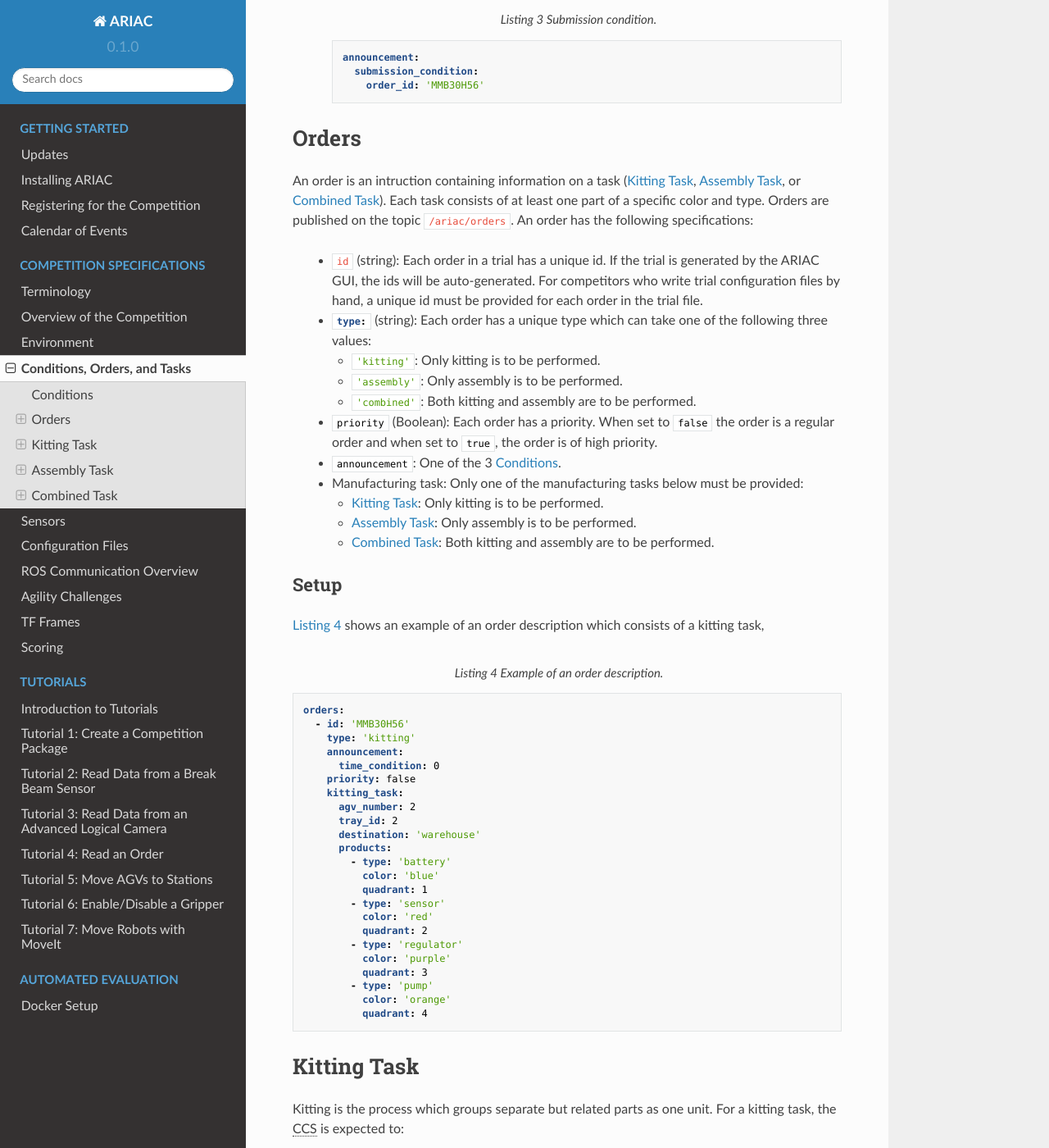
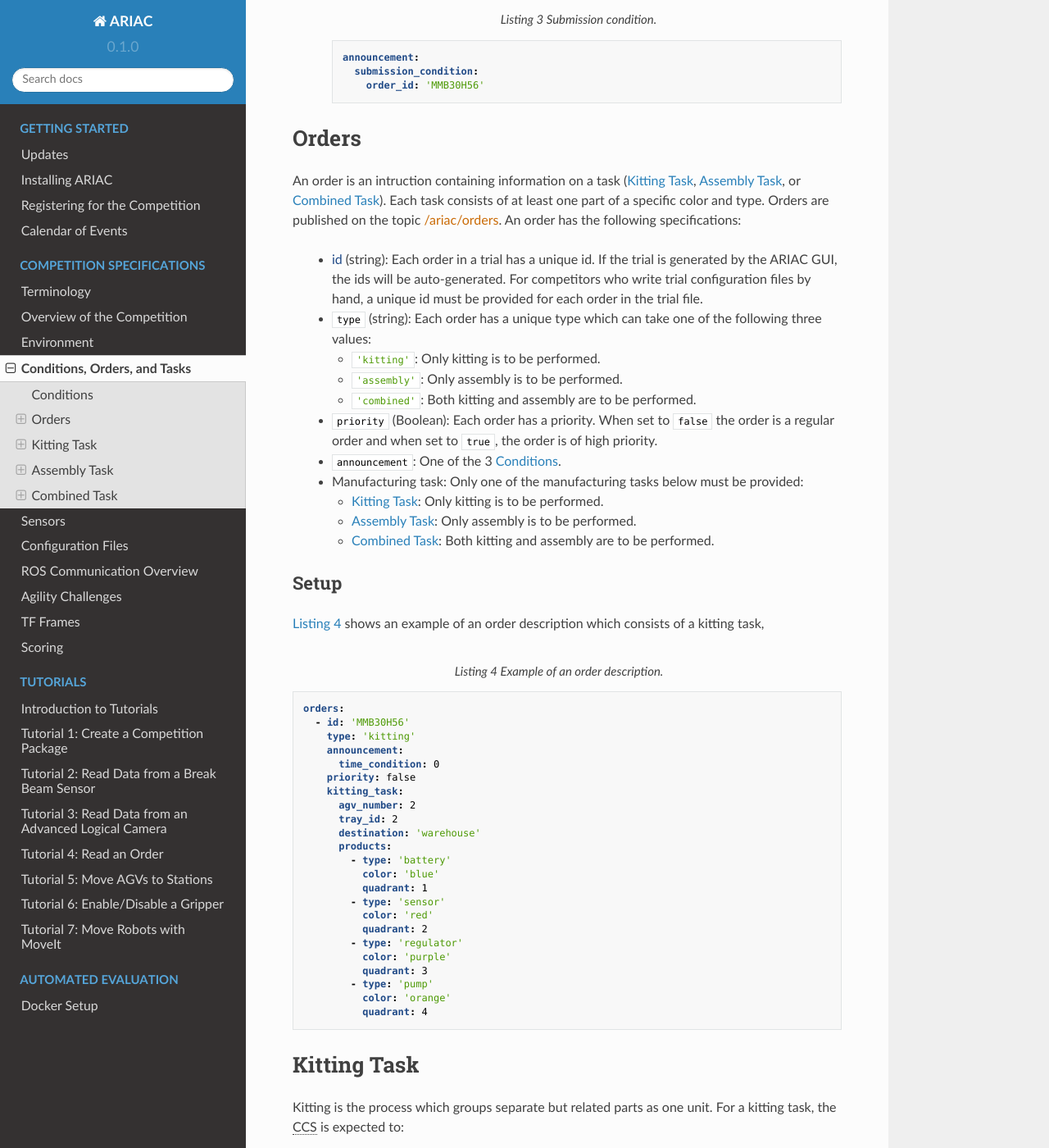
Before and after one commit to usnistgov/ARIAC, a Sphinx documentation site: the page built from docs/competition/orders.rst, in a window 1280 px wide and 1400 px high, scrolled down 1190 px. Shown: the whole window at 82% size. Built offline with Sphinx 7.4.7 and the Read the Docs theme 2.0.0, drawn with Linux system fonts in a browser that asks for light colours; cross-references to code outside the pages are shown as plain code.

```diff
--- a/docs/competition/orders.rst
+++ b/docs/competition/orders.rst
@@ -62,7 +62,7 @@ An order is an intruction containing information on a task (:ref:`KITTING_TASK`,
 Each task consists of at least one part of a specific color and type. Orders are published on the topic :topic:`/ariac/orders`. An order has the following specifications:
 
   * :yamlname:`id` (string): Each order in a trial has a unique id. If the trial is generated by the ARIAC GUI, the ids will be auto-generated. For competitors who write trial configuration files by hand, a unique id must be provided for each order in the trial file.
-  * :yaml:`type:` (string): Each order has a unique type which can take one of the following three values:
+  * :yaml:`type` (string): Each order has a unique type which can take one of the following three values:
 
     * :yaml:`'kitting'`: Only kitting is to be performed.
     * :yaml:`'assembly'`: Only assembly is to be performed.
--- a/docs/conf.py
+++ b/docs/conf.py
@@ -52,12 +52,10 @@ rst_prolog = """
  .. include:: <s5defs.txt>
 
  .. role:: topic
-    :color: red
+    :class: topic
 
- .. role:: yamlname(code)
-    :language: yaml
-    :class: highlight
-    :color: #729fcf
+ .. role:: yamlname
+    :class: yamlname
 
  .. role:: yaml(code)
     :language: yaml
--- a/docs/custom/css/custom.css
+++ b/docs/custom/css/custom.css
@@ -25,6 +25,10 @@ button.copybtn {
 
 .topic {
     color:rgb(202, 107, 6);
+}
+
+.yamlname {
+    color: #204a87 !important;
 }
 
 
```
